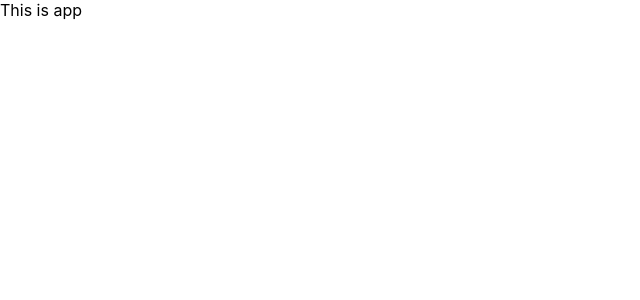
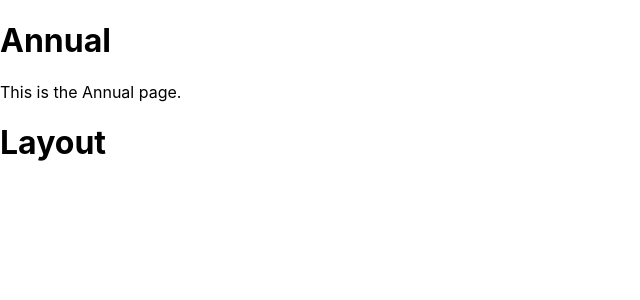
Before and after one commit to ltian059/react-bill-test, a React (Create React App) app: page /annual in a window 1280 px wide. Shown: the top 300 px of the page, without its empty margins (0-640 px from the left). Built offline with nearby package versions, Linux system fonts and the light colour scheme.

Commit message:
Adds routing with react-router-dom and creates initial page components
Adds routing with react-router-dom

Integrates react-router-dom for client-side routing
Replaces root rendering with RouterProvider
Includes initial router setup for page components

```diff
--- a/package.json
+++ b/package.json
@@ -16,6 +16,7 @@
     "react": "^18.3.1",
     "react-dom": "^18.3.1",
     "react-redux": "^9.2.0",
+    "react-router-dom": "^7.5.0",
     "react-scripts": "5.0.1",
     "web-vitals": "^2.1.4"
   },
--- a/src/index.js
+++ b/src/index.js
@@ -2,6 +2,9 @@
 import ReactDOM from "react-dom/client";
 import "./index.css";
 import App from "./App";
+// Inject router
+import { RouterProvider } from "react-router-dom";
+import router from "./router";
 
 const root = ReactDOM.createRoot(document.getElementById("root"));
-root.render(<App />);
+root.render(<RouterProvider router={router}></RouterProvider>);
--- /dev/null
+++ b/src/pages/Annual/index.js
@@ -0,0 +1,10 @@
+const Annual = () => {
+  return (
+    <div>
+      <h1>Annual</h1>
+      <p>This is the Annual page.</p>
+    </div>
+  );
+};
+
+export default Annual;
--- /dev/null
+++ b/src/pages/Layout/index.js
@@ -0,0 +1,11 @@
+import { Outlet } from "react-router-dom";
+
+const Layout = () => {
+  return (
+    <div>
+      <Outlet />
+      <h1>Layout</h1>
+    </div>
+  );
+};
+export default Layout;
--- /dev/null
+++ b/src/pages/Month/index.js
@@ -0,0 +1,9 @@
+const Month = () => {
+  return (
+    <div>
+      <h1>Month</h1>
+      <p>Month</p>
+    </div>
+  );
+};
+export default Month;
--- /dev/null
+++ b/src/pages/New/index.js
@@ -0,0 +1,10 @@
+const New = () => {
+  return (
+    <div>
+      <h1>New Page</h1>
+      <p>This is the new page.</p>
+    </div>
+  );
+};
+
+export default New;
--- /dev/null
+++ b/src/router/index.js
@@ -0,0 +1,26 @@
+import Annual from "@/pages/Annual";
+import Layout from "@/pages/Layout";
+import Month from "@/pages/Month";
+import New from "@/pages/New";
+import { createBrowserRouter } from "react-router-dom";
+
+const router = createBrowserRouter([
+  //Layout
+  {
+    path: "/",
+    Component: Layout,
+    children: [
+      //Monthly bills
+      { index: true, Component: Month },
+      //annual bills
+      { path: "/annual", Component: Annual },
+    ],
+  },
+  //New bills,
+  {
+    path: "/new",
+    Component: New,
+  },
+]);
+
+export default router;
```
Also changed, not shown: src/theme.css (added), 1 other file (tests, documents, lock files or other folders).
